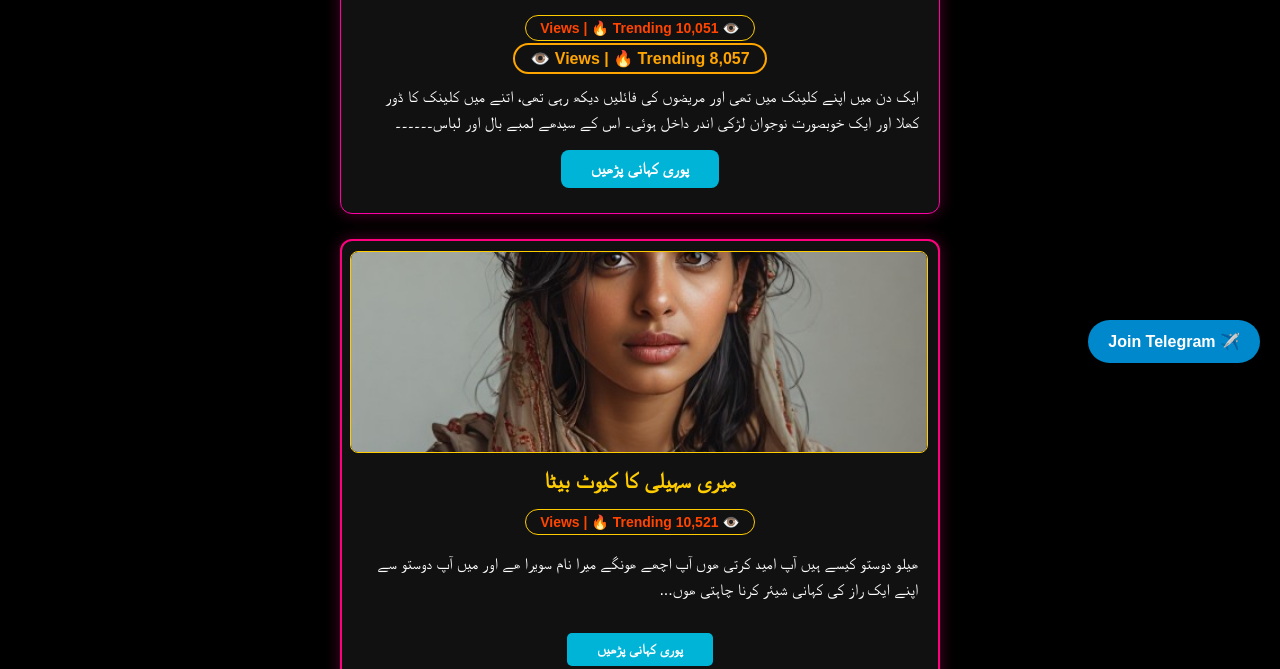
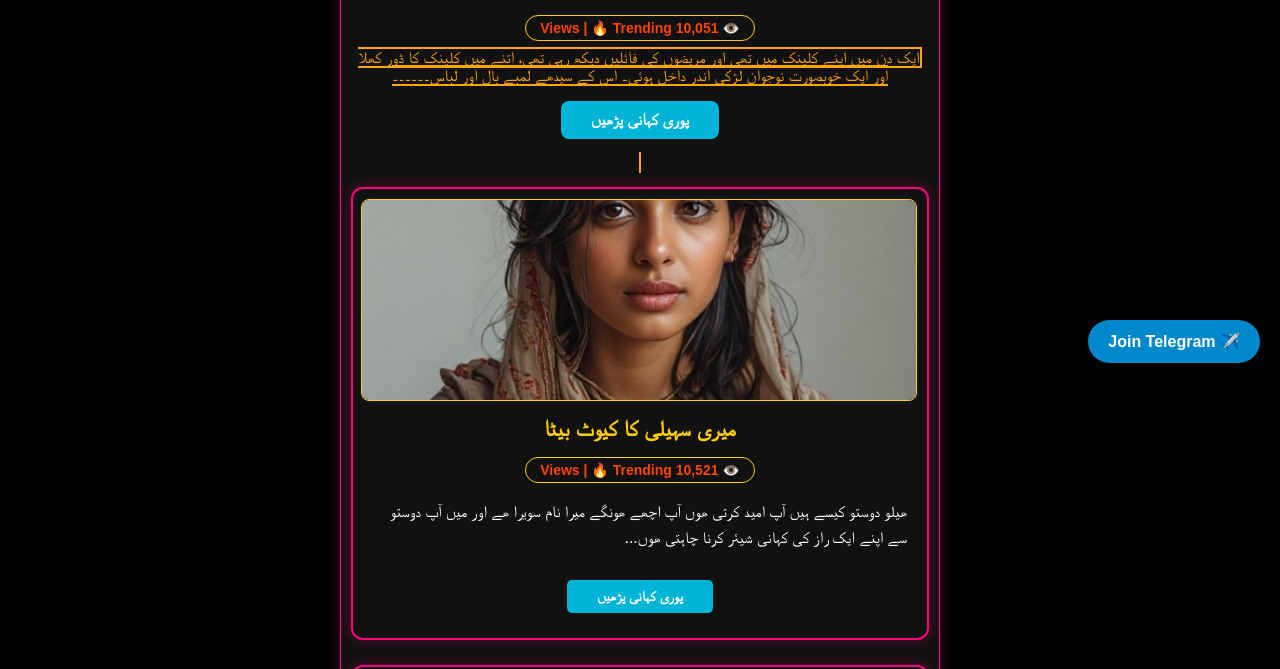
Before and after one commit to shano-jaan-ki-jawani/shano-jaan-ki-jawani.github.io, a plain HTML site: page index.html in a window 1280 px wide. Shown: the part 417-1086 px from the top of the page. Drawn offline with Linux system fonts and the light colour scheme.

Commit message:
Update index.html

```diff
--- a/index.html
+++ b/index.html
@@ -95,9 +95,7 @@
     <h2 style="color: #ffcc00; font-size: 22px; text-align: center; margin-top: 15px; font-weight: bold;">ڈاکٹر صُفرا اور زُوبا</h2>
 
     <div style="text-align: center; margin-bottom: 15px;">
-        <span style="border:2px solid orange; color:orange; border-radius:20px; padding:5px 15px; font-weight:bold;">Views | 🔥 Trending 8,057 👁️</span>
-    </div>
-
+        <span style="border:2px solid orange; color:orange;
     <p style="color: #ffffff; font-size: 16px; line-height: 1.6; text-align: right; padding: 0 10px; margin-bottom: 15px;">
         ایک دن میں اپنے کلینک میں تھی اور مریضوں کی فائلیں دیکھ رہی تھی، اتنے میں کلینک کا ڈور کھلا اور ایک خوبصورت نوجوان لڑکی اندر داخل ہوئی۔ اس کے سیدھے لمبے بال اور لباس۔۔۔۔۔۔
     </p>
```
